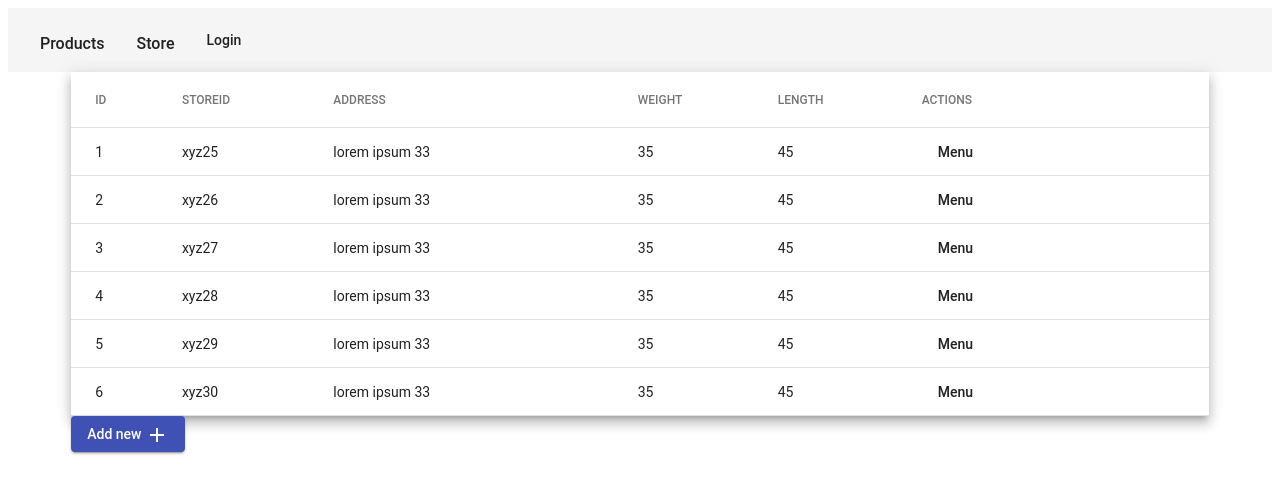
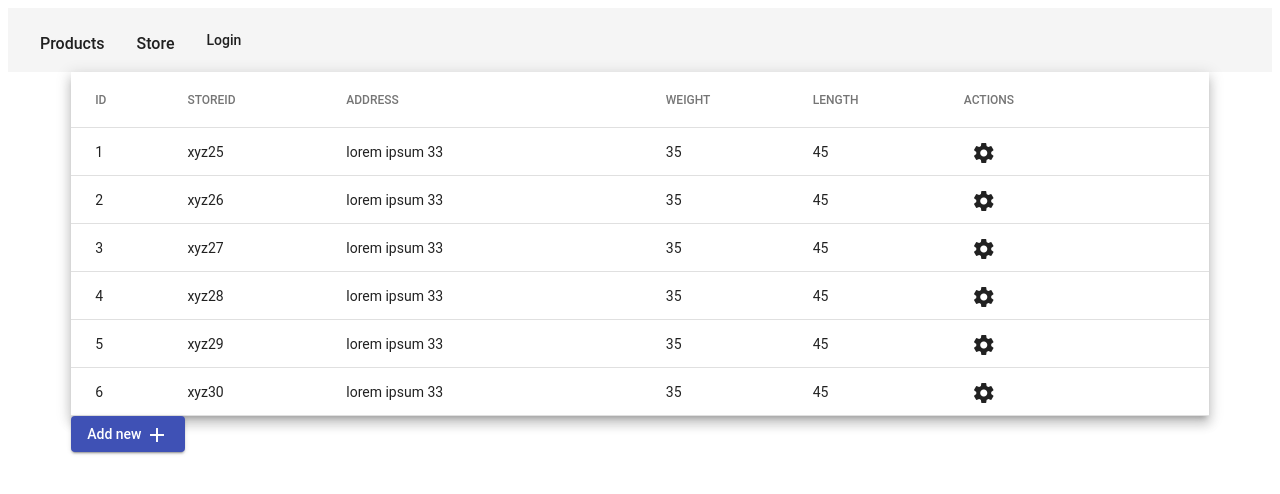
Before and after one commit to SanyiToth/warehouse, an Angular app: page /stores in a window 1280 px wide. Shown: the top 494 px of the page. Built offline with nearby package versions, Linux system fonts and the light colour scheme; data requests are answered from the project's data file.

Commit message:
context-menu complete

```diff
--- a/src/app/shared/context-menu/context-menu.component.html
+++ b/src/app/shared/context-menu/context-menu.component.html
@@ -1,5 +1,12 @@
-<button mat-button [matMenuTriggerFor]="settingsMenu">Menu</button>
+<button mat-icon-button [matMenuTriggerFor]="settingsMenu">
+  <mat-icon>settings</mat-icon>
+</button>
 <mat-menu #settingsMenu="matMenu">
-  <button mat-menu-item>Item 1</button>
-  <button mat-menu-item>Item 2</button>
+  <button mat-menu-item>
+    <mat-icon>edit</mat-icon>
+    <span>Edit</span>
+  </button>
+  <button mat-menu-item>
+    <mat-icon>delete</mat-icon>
+    <span>Delete</span></button>
 </mat-menu>
```
